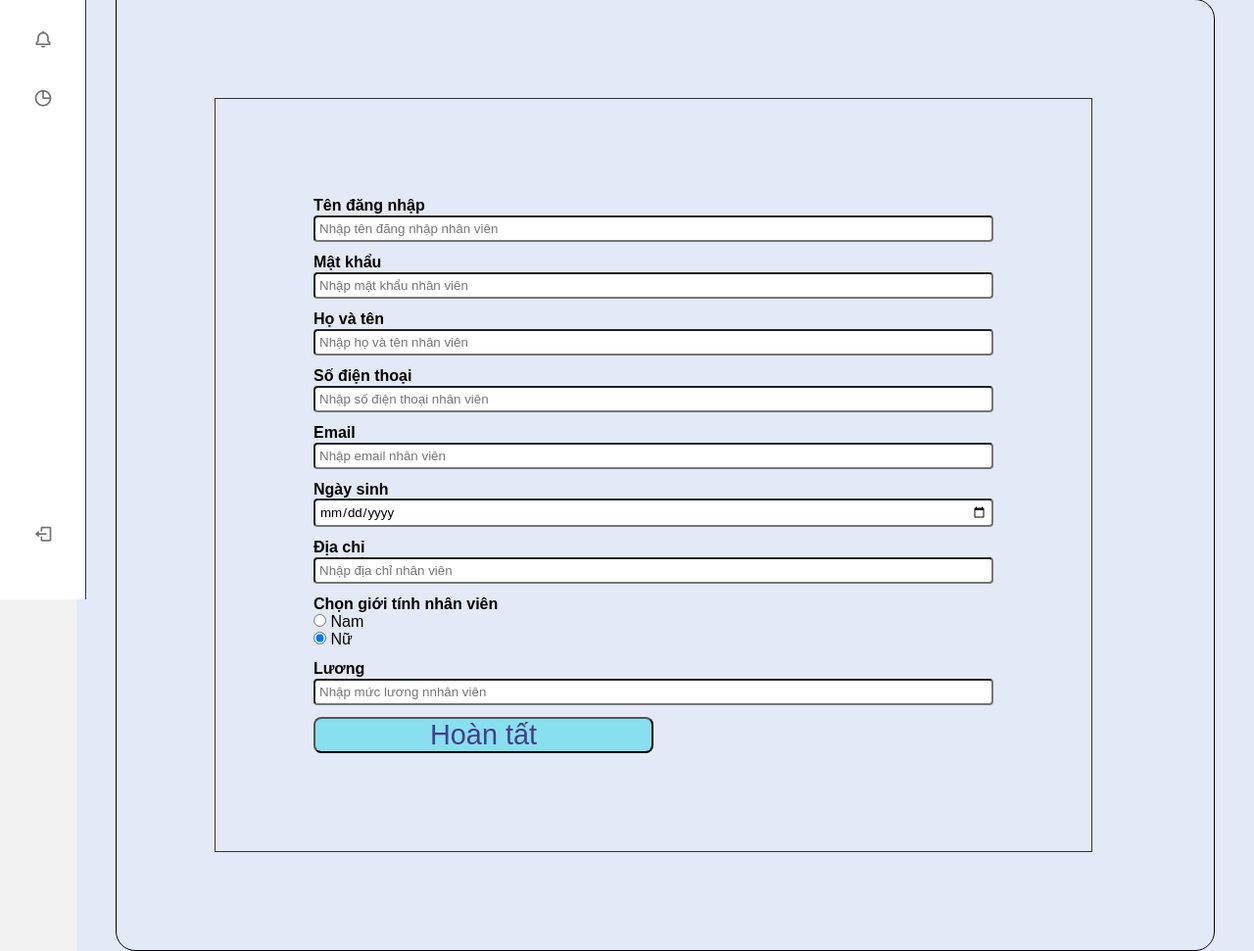
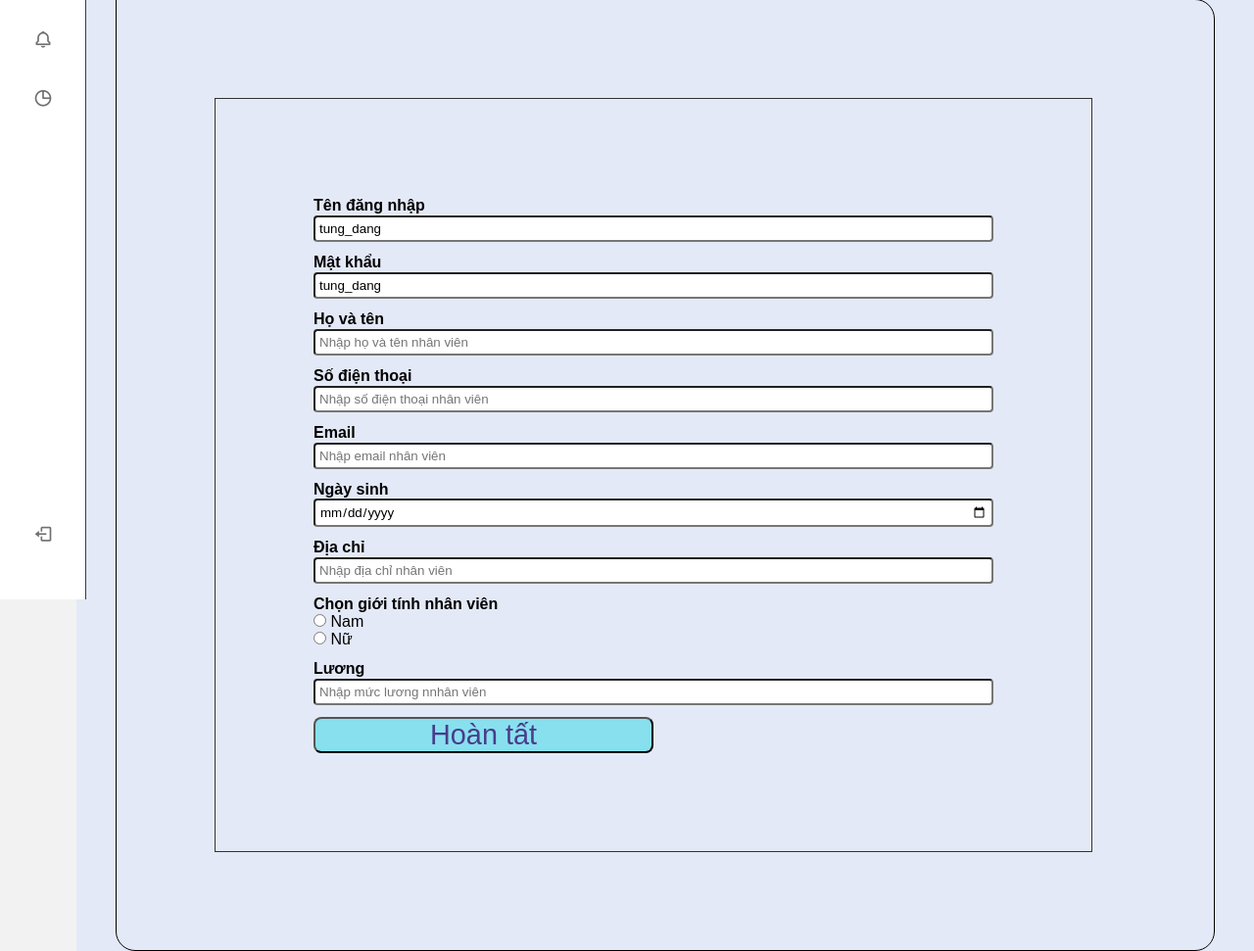
Before and after one commit to longvu01/CNPM_N6, a PHP site: page /manage/update.php in a window 1280 px wide. Shown: the part 188-1159 px from the top of the page at 98% size. Run offline with PHP 8.4, Linux system fonts and the light colour scheme; data comes from the database, SQL or seed files in the repository; data that the repository does not hold is empty.

Commit message:
tunghoang

```diff
--- a/assets/css/style.css
+++ b/assets/css/style.css
@@ -471,3 +471,6 @@ td {
   cursor: pointer;
   background-color: rgb(136, 224, 238);
 }
+.hideid{
+  display: none;
+}
--- a/manage/update.php
+++ b/manage/update.php
@@ -18,10 +18,12 @@ $time_end = date("$end_year-m-d");
 
 
 if(isset($_GET["id"])){$id = $_GET["id"];}
-$sql = "select * from nhan_vien where ma = '$id'";
+$sql = "select * from nhan_vien where id_tai_khoan = '$id'";
+$sql1 = "select * from tai_khoan where id = '$id'";
 $nhanvien = select_one($sql);
+$nhanvien1 = select_one($sql1);
+mysqli_close($conn);
 
-mysqli_close($conn);
 ?>
 
 <!-- Start HTML -->
@@ -54,65 +56,67 @@ mysqli_close($conn);
 
           <div class="form-group">
             <label class="form-label-1">Tên đăng nhập</label>
-            <input name="ten_dang_nhap"  value = "<?php echo $nhanvien["ten_dang_nhap"] ?>" placeholder="Nhập tên đăng nhập nhân viên" class="form-control form-style" rules="required" />
+            <input name="ten_dang_nhap"  value = "<?php echo $nhanvien1["user_name"] ?>" placeholder="Nhập tên đăng nhập nhân viên" class="form-control form-style" rules="required" />
             <span class="form-message"></span>
           </div>
 
           <div class="form-group">
             <label class="form-label-1">Mật khẩu</label>
-            <input name="mat_khau" value = "<?php echo $nhanvien["mat_khau"] ?>" placeholder="Nhập mật khẩu nhân viên" class="form-control form-style" rules="required" />
+            <input name="mat_khau" value = "<?php echo $nhanvien1["password"] ?>" placeholder="Nhập mật khẩu nhân viên" class="form-control form-style" rules="required" />
             <span class="form-message"></span>
           </div>
 
           <div class="form-group">
             <label class="form-label-1">Họ và tên</label>
-            <input name="ho_ten" value = "<?php echo $nhanvien["ho_ten"] ?>" placeholder="Nhập họ và tên nhân viên" class="form-control form-style" rules="required" />
+            <input name="ho_ten" value = "<?php if(empty($nhanvien)){echo '';}else{echo $nhanvien["ho_ten"];}  ?>" placeholder="Nhập họ và tên nhân viên" class="form-control form-style" rules="required" />
             <span class="form-message"></span>
           </div>
 
           <div class="form-group">
             <label class="form-label-1">Số điện thoại</label>
-            <input name="sdt" value = "<?php echo $nhanvien["sdt"] ?>" placeholder="Nhập số điện thoại nhân viên" class="form-control form-style" rules="required" />
+            <input name="sdt" value = "<?php if(empty($nhanvien)){echo '';}else{echo $nhanvien["sdt"];} ?>" placeholder="Nhập số điện thoại nhân viên" class="form-control form-style" rules="required" />
             <span class="form-message"></span>
           </div>
 
           <div class="form-group">
             <label class="form-label-1">Email</label>
-            <input name="email" value = "<?php echo $nhanvien["email"] ?>" placeholder="Nhập email nhân viên" class="form-control form-style" rules="required" />
+            <input name="email" value = "<?php if(empty($nhanvien)){echo '';}else{echo $nhanvien["email"];} ?>" placeholder="Nhập email nhân viên" class="form-control form-style" rules="required" />
             <span class="form-message"></span>
           </div>
 
           <div class="form-group">
             <label class="form-label-1">Ngày sinh</label>
-            <input type="date" value = "<?php echo $nhanvien["ngay_sinh"] ?>" name="ngay_sinh" min=<?= $time_start ?> max=<?= $time_end ?> class="form-control form-style" rules="required">
+            <input type="date" value = "<?php if(empty($nhanvien)){echo '';}else{echo $nhanvien["ngay_sinh"];} ?>" name="ngay_sinh" min=<?= $time_start ?> max=<?= $time_end ?> class="form-control form-style" rules="required">
             <span class="form-message"></span>
           </div>
 
           <div class="form-group">
             <label class="form-label-1">Địa chỉ</label>
-            <input name="dia_chi" value = "<?php echo $nhanvien["dia_chi"] ?>" placeholder="Nhập địa chỉ nhân viên" class="form-control form-style" rules="required" />
+            <input name="dia_chi" value = "<?php if(empty($nhanvien)){echo '';} else{echo $nhanvien["dia_chi"];} ?>" placeholder="Nhập địa chỉ nhân viên" class="form-control form-style" rules="required" />
             <span class="form-message"></span>
           </div>
 
           <div class="form-group mt-4">
             <label class="form-label-1">Chọn giới tính nhân viên</label>
             <div class="form-check">
-              <input class="form-check-input" type="radio" name="gioi_tinh" value="male" id="male" <?php if($nhanvien["gioi_tinh"] == 1) echo "checked" ?>>
+              <input class="form-check-input" type="radio" name="gioi_tinh" value="male" id="male" <?php if(empty($nhanvien)){echo '';} elseif($nhanvien["gioi_tinh"] == 1) echo "checked" ?>>
               <label class="form-check-label" for="male">Nam</label>
             </div>
 
             <div class="form-check">
-              <input class="form-check-input" type="radio" name="gioi_tinh" value="female" id="female" <?php if($nhanvien["gioi_tinh"] == 0) echo "checked" ?>>
+              <input class="form-check-input" type="radio" name="gioi_tinh" value="female" id="female" <?php if(empty($nhanvien)){echo '';} elseif($nhanvien["gioi_tinh"] == 0) echo "checked" ?>>
               <label class="form-check-label" for="female">Nữ</label>
             </div>
           </div>
 
           <div class="form-group" id = "123">
             <label class="form-label-1">Lương</label>
-            <input name="luong" value = "<?php echo $nhanvien["luong"] ?>" placeholder="Nhập mức lương nnhân viên" class="form-control form-style" rules="required" />
+            <input name="luong" value = "<?php if(empty($nhanvien)){echo '';}else{echo $nhanvien["luong"];} ?>" placeholder="Nhập mức lương nnhân viên" class="form-control form-style" rules="required" />
             <span class="form-message"></span>
           </div>
-          <input name="id" value = "<?php echo $id ?>" id = "hideid"/>
+          <input name="id" value = "<?php echo $id ?>" class = "hideid"/>
+          <input name="add" value = "<?php if(empty($nhanvien)){echo 0;} else{echo 1;} ?>" class = "hideid"/>
+
           <button class="btn-submit" type="submit" >Hoàn tất</button>
         </form>
       </div>
@@ -136,7 +140,6 @@ mysqli_close($conn);
     const formAdd = new Validator('#form-add')
   </script>
   <script>
-    document.getElementById("hideid").style.display = "none";
   </script>
 </body>
 
```
Also changed, not shown: manage/process/process_update.php (+11 -2 lines).
